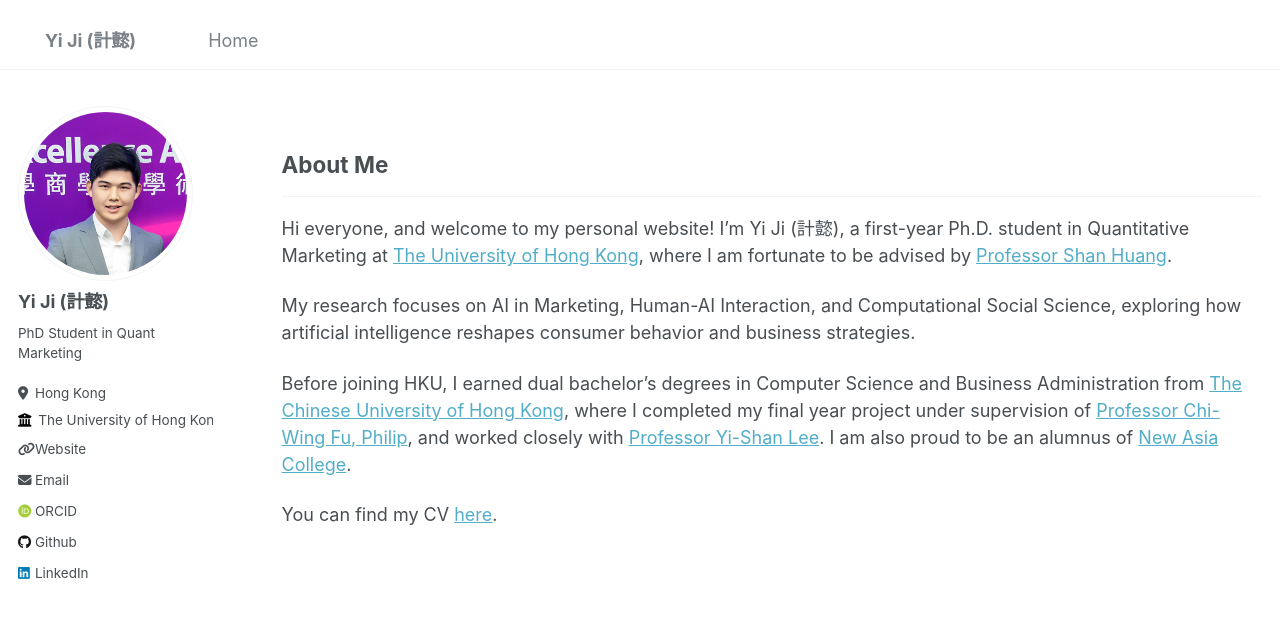
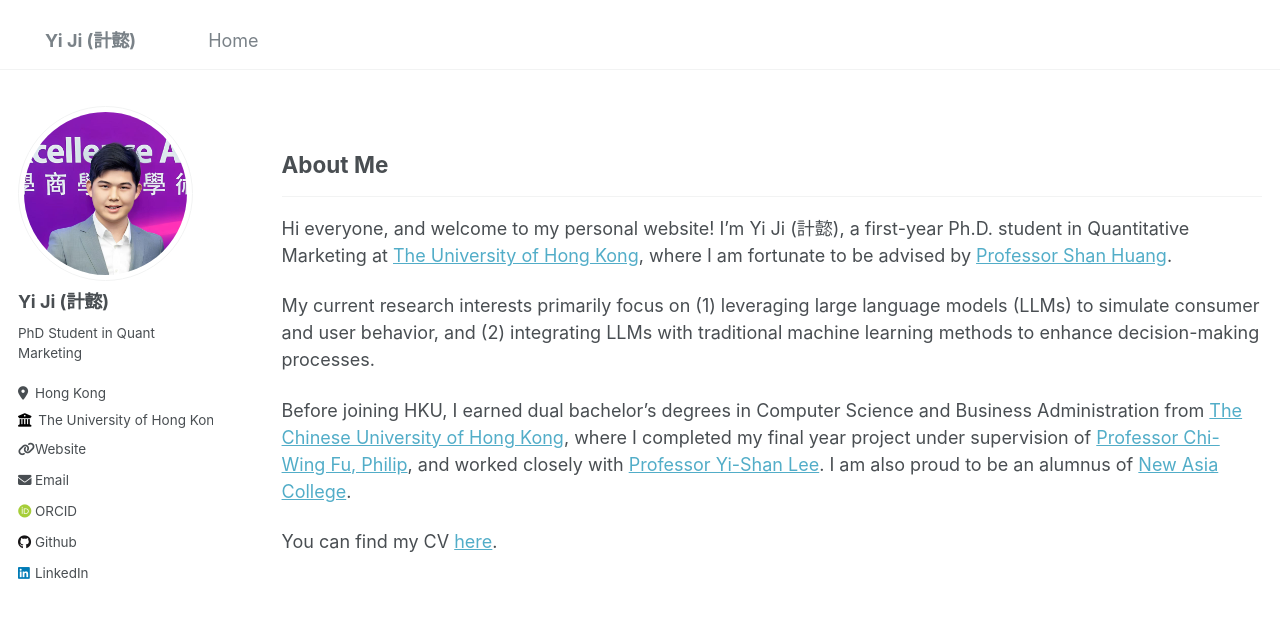
Before and after one commit to jasonyji/jasonyji.github.io, a Jekyll site: the page built from _pages/about.md, in a window 1280 px wide. Shown: the top 618 px of the page. Built offline with Jekyll 4.4.1, drawn with Linux system fonts in a browser that asks for light colours; some web fonts are replaced.

Commit message:
Revise research interests in about.md
Updated research interests to include large language models and their integration with traditional machine learning methods.

```diff
--- a/_pages/about.md
+++ b/_pages/about.md
@@ -12,7 +12,7 @@ redirect_from:
 ---
 Hi everyone, and welcome to my personal website! I’m Yi Ji (計懿), a first-year Ph.D. student in Quantitative Marketing at <a href="https://www.hku.hk/" target="_blank">The University of Hong Kong</a>, where I am fortunate to be advised by <a href="https://www.shanhhuang.com/" target="_blank">Professor Shan Huang</a>.
 
-My research focuses on AI in Marketing, Human-AI Interaction, and Computational Social Science, exploring how artificial intelligence reshapes consumer behavior and business strategies.
+My current research interests primarily focus on (1) leveraging large language models (LLMs) to simulate consumer and user behavior, and (2) integrating LLMs with traditional machine learning methods to enhance decision-making processes.
 
 Before joining HKU, I earned dual bachelor's degrees in Computer Science and Business Administration from <a href="https://www.cuhk.edu.hk/english/index.html" target="_blank">The Chinese University of Hong Kong</a>, where I completed my final year project under supervision of <a href="https://www.cse.cuhk.edu.hk/~cwfu/" target="_blank">Professor Chi-Wing Fu, Philip</a>, and worked closely with <a href="https://sites.google.com/view/yi-shanlee" target="_blank">Professor Yi-Shan Lee</a>. I am also proud to be an alumnus of <a href="https://www.na.cuhk.edu.hk/" target="_blank">New Asia College</a>.
 
```
